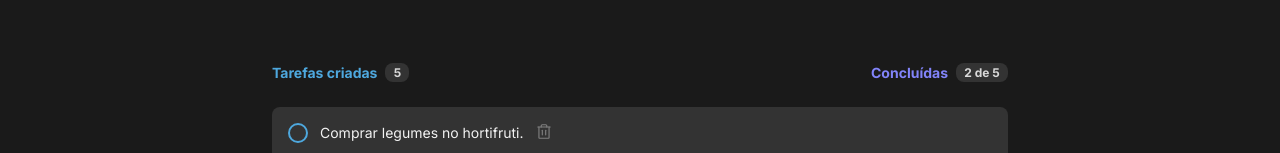
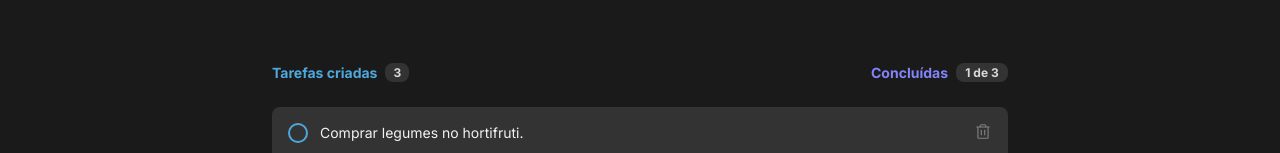
Before and after one commit to orlando-gomes/ignite-reactjs-proj01-desafio, a React (Vite) app: page / in a window 1280 px wide. Shown: the part 228-381 px from the top of the page. Built offline with nearby package versions, Linux system fonts and the light colour scheme.

Commit message:
add check task funtionality

```diff
--- a/src/App.tsx
+++ b/src/App.tsx
@@ -1,14 +1,16 @@
-import { useState } from 'react'
+import { useState, useEffect } from 'react'
 import { PlusCircle } from 'phosphor-react'
 import './global.css'
 import styles from './App.module.css'
 import rocketLogo from './assets/rocket.svg'
 import { Task } from './components/Task'
 
+
 function App() {
   const [count, setCount] = useState(0)
 
-  const tasks = [
+  const [tasks, setTasks] = useState(
+    [
       {
         id: 1,
         content: 'Comprar legumes no hortifruti.',
@@ -24,7 +26,39 @@ function App() {
         content: 'A expressão Lorem ipsum em design gráfico e editoração é um texto padrão em latim utilizado na produção gráfica para preencher os espaços de texto em publicações para testar e ajustar aspectos visuais antes de utilizar conteúdo real.',
         isChecked: true,
       }
-  ];
+    ]
+  );
+
+
+  const [numberOfTasksChecked, setNumberOfTasksChecked] = useState(() => {
+    return tasks.filter((item) => {
+      return item.isChecked;
+    }).length;
+  });
+
+
+  useEffect(()=>{
+    const numberOfTasksChecked = tasks.filter((item) => {
+      return item.isChecked;
+    }).length;
+
+    setNumberOfTasksChecked(numberOfTasksChecked);
+  }), [tasks];
+
+  function handleChecktask(taskId: number) {
+    const updatedTasks = tasks.map((task) => {
+      if (task.id === taskId) {
+        task.isChecked = !task.isChecked;
+      }
+      return task;
+    })
+
+    setTasks(updatedTasks);
+  }
+
+  function handleAddTask() {
+    console.log('Task added');
+  }
 
   return (
     <div className={styles.wrapper}>
@@ -51,11 +85,11 @@ function App() {
           <div className={styles.tasksInfo}>
             <div>
               <span>Tarefas criadas</span>
-              <span>5</span>
+              <span>{tasks.length}</span>
             </div>
             <div>
               <span>Concluídas</span>
-              <span>2 de 5</span>
+              <span>{numberOfTasksChecked} de {tasks.length}</span>
             </div>
           </div>
 
@@ -65,8 +99,10 @@ function App() {
               return (
                 <Task
                   key={item.id}
+                  id={item.id}
                   content={item.content}
                   isChecked={item.isChecked}
+                  onTaskIsChecked={handleChecktask}
                 />
               );
             })
--- a/src/components/Task.module.css
+++ b/src/components/Task.module.css
@@ -13,10 +13,12 @@
 
 .content {
   margin: 0 0.75rem;
+  width: 100%;
 }
 
 .contentChecked {
   margin: 0 0.75rem;
+  width: 100%;
   color: var(--gray-300);
   text-decoration: line-through;
 
@@ -26,6 +28,7 @@
   background-color: transparent;
   border: 0;
   color: var(--gray-300);
+  cursor: pointer;
 
   transition: color 0.1s;
 }
--- a/src/components/Task.tsx
+++ b/src/components/Task.tsx
@@ -4,15 +4,18 @@ import styles from './Task.module.css';
 import { Checkbox } from './Checkbox';
 
 interface TaskProps {
+  id: number;
   content: string;
   isChecked: boolean;
+  onTaskIsChecked: (taskId: number) => void;
 }
 
-export function Task({content, isChecked}: TaskProps) {
+export function Task({id, content, isChecked, onTaskIsChecked}: TaskProps) {
   const [checkboxIsChecked, setCheckboxIsChecked] = useState(isChecked);
 
   function handleCheckboxClick() {
     setCheckboxIsChecked(!checkboxIsChecked);
+    onTaskIsChecked(id);
   }
 
   return (
--- a/src/global.css
+++ b/src/global.css
@@ -42,3 +42,7 @@ body, input {
 :focus[type='checkbox'] {
   outline: 0;
 }
+
+button:focus {
+  outline: 0;
+}
```
Lines whose indentation alone changed are shown as unchanged.
